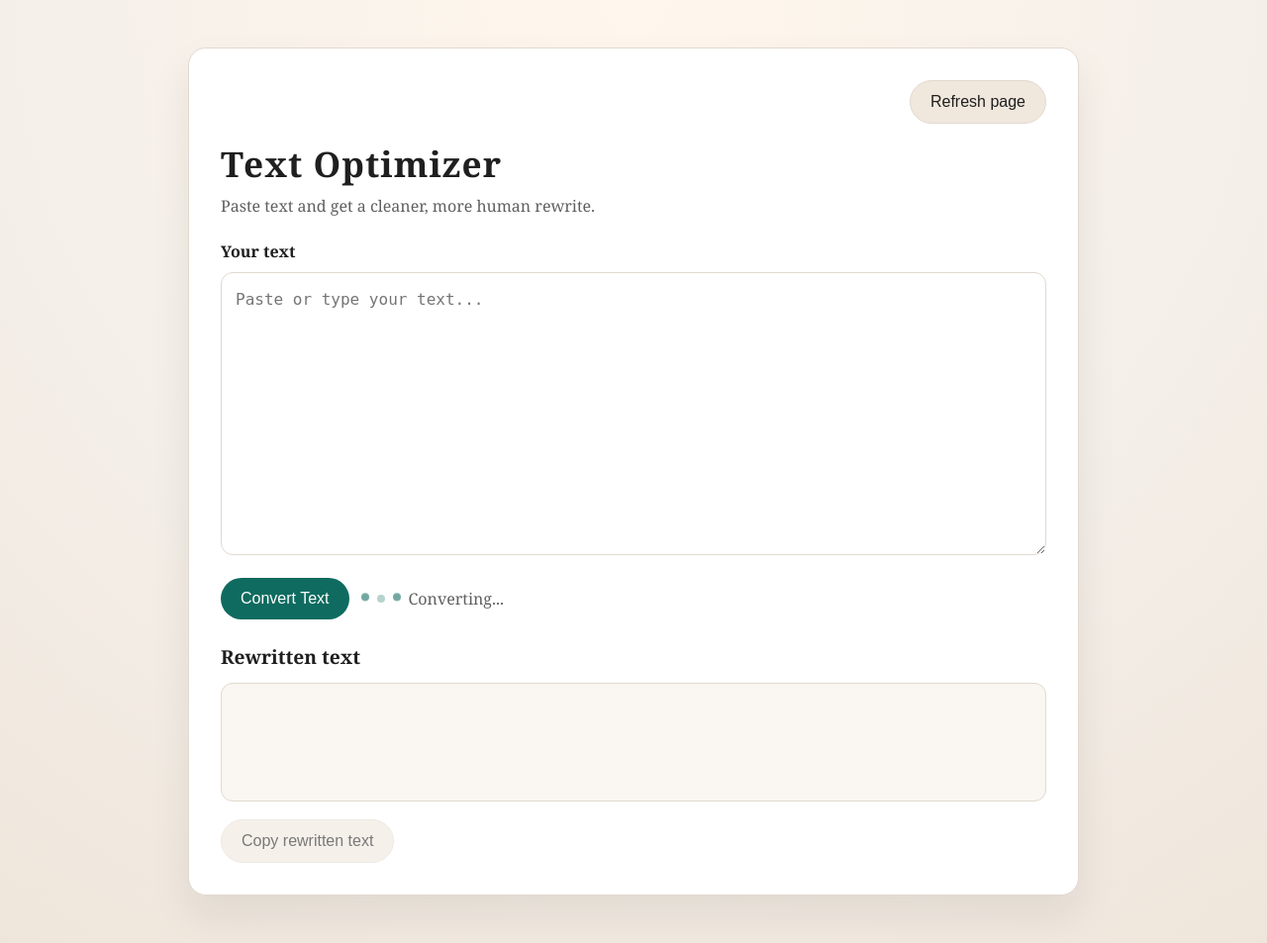
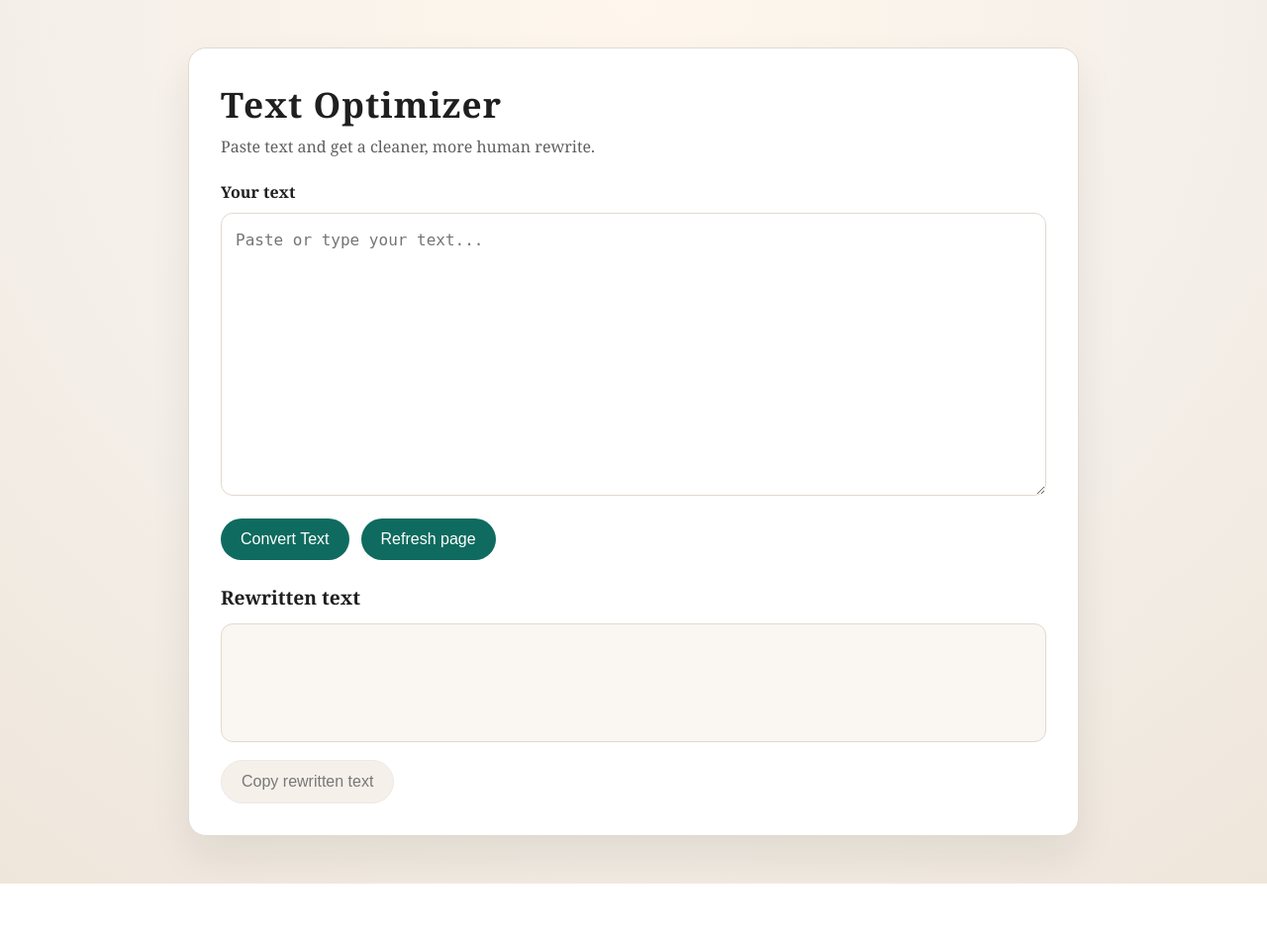
Before and after one commit to danielbarrow0708-glitch/chatbot, a Flask app: page / in a window 1280 px wide. Shown: the whole page at 99% size. After the commit the page ends 893 px from the top, so only its background shows below. Run offline with Flask 3, Linux system fonts and the light colour scheme.

Commit message:
fix/refresh+convert

```diff
--- a/static/styles.css
+++ b/static/styles.css
@@ -114,6 +114,10 @@ body {
   color: var(--muted);
 }
 
+.spinner[hidden] {
+  display: none;
+}
+
 .spinner .dot {
   width: 8px;
   height: 8px;
--- a/templates/index.html
+++ b/templates/index.html
@@ -9,9 +9,6 @@
 <body>
   <main class="page">
     <section class="card">
-      <div class="top-bar">
-        <button id="refreshBtn" class="button button-secondary" type="button">Refresh page</button>
-      </div>
       <header class="header">
         <h1>Text Optimizer</h1>
         <p>Paste text and get a cleaner, more human rewrite.</p>
@@ -29,6 +26,7 @@
           <div class="dot"></div>
           <span>Converting...</span>
         </div>
+        <button id="refreshBtn" class="button"  type="button">Refresh page</button>
       </div>
 
       <div id="error" class="error" hidden></div>
@@ -88,13 +86,14 @@
       outputText.textContent = "";
       setCopyStatus("");
       updateCopyState();
+      setLoading(true);
+      await new Promise((resolve) => requestAnimationFrame(resolve));
       const text = inputText.value.trim();
       if (!text) {
         showError("Please enter some text.");
+        setLoading(false);
         return;
       }
-
-      setLoading(true);
       try {
         const response = await fetch("/optimize", {
           method: "POST",
```
